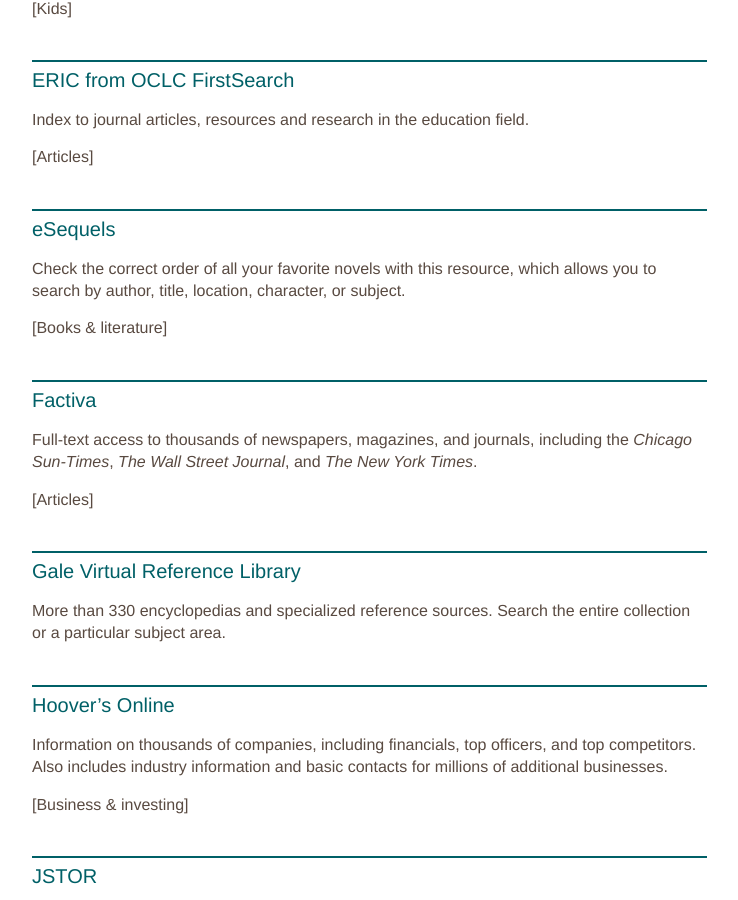
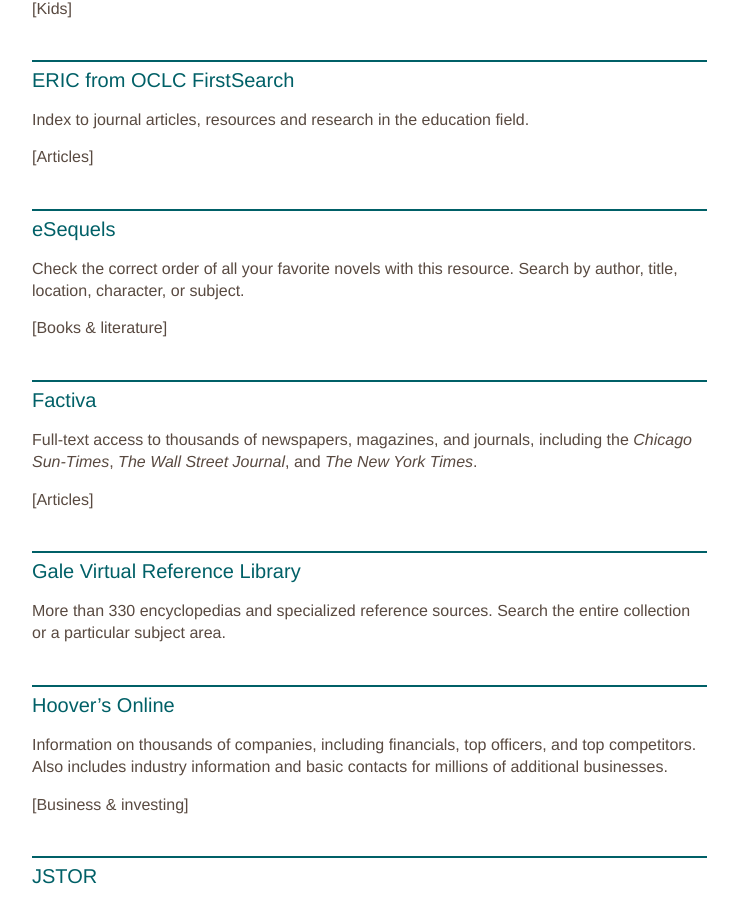
Before and after one commit to skokielibrary/spl-content, a Jekyll site: the page built from _content/bruce/resources--research-topic.markdown, in a window 1280 px wide and 900 px high, scrolled down 2979 px. Shown: the whole window, without its empty margins (126-864 px from the left). Built offline with Jekyll 4.4.1, drawn with Linux system fonts in a browser that asks for light colours.

Commit message:
Updated resources--research-topic.markdown

```diff
--- a/_content/bruce/resources--research-topic.markdown
+++ b/_content/bruce/resources--research-topic.markdown
@@ -95,7 +95,7 @@ Index to journal articles, resources and research in the education field.
 [Articles]
 
 ##eSequels
-Check the correct order of all your favorite novels with this resource, which allows you to search by author, title, location, character, or subject.
+Check the correct order of all your favorite novels with this resource. Search by author, title, location, character, or subject.
 
 [Books & literature]
 
```
